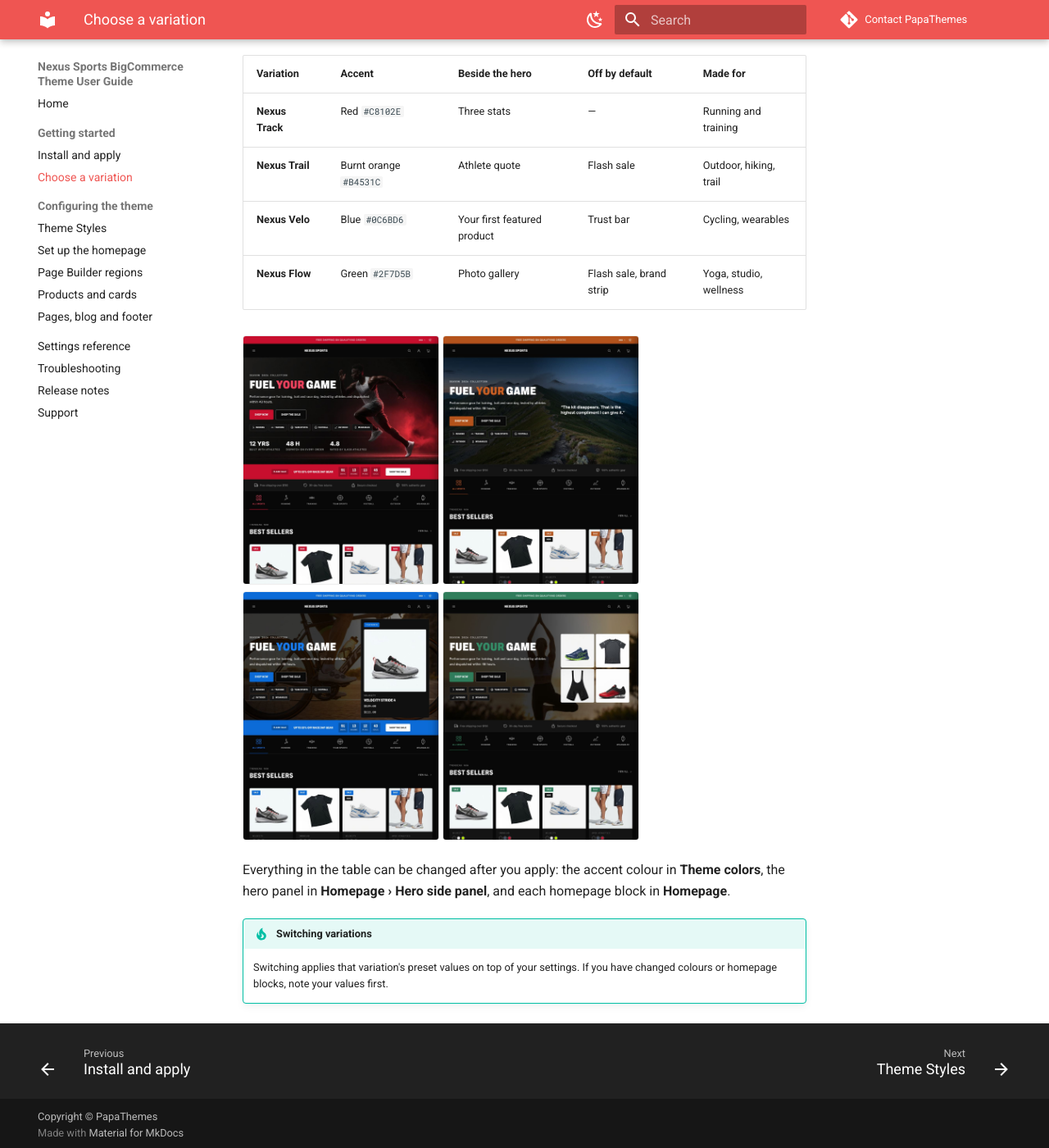
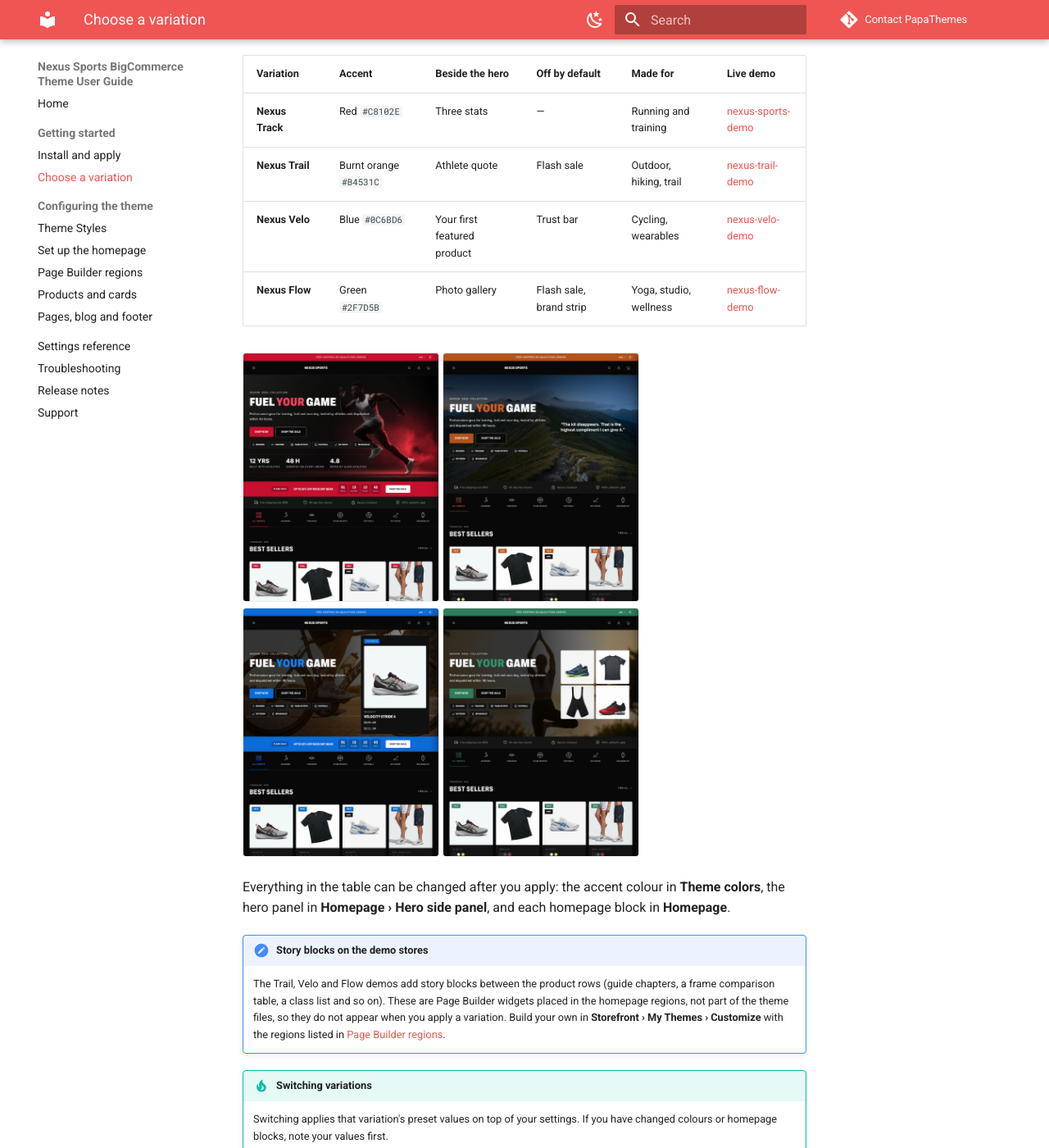
Before and after one commit to tvlgiao/bc-nexus-docs, an MkDocs documentation site: the page built from docs/usage/choose-variation.md, in a window 1280 px wide and 1400 px high, scrolled down 205 px. Shown: the whole window at 82% size. Built offline with MkDocs 1.6.1 and Material for MkDocs 9.7.7, drawn with Linux system fonts in a browser that asks for light colours.

Commit message:
docs(variations): live demo per variation; demo story blocks are Page Builder widgets

```diff
--- a/docs/usage/choose-variation.md
+++ b/docs/usage/choose-variation.md
@@ -4,12 +4,12 @@ A variation is a preset: the same templates with different colours and homepage
 choices. You pick one when you apply the theme, and you can switch at any time in
 **Theme Styles › Styles** without losing content.
 
-| Variation | Accent | Beside the hero | Off by default | Made for |
-|---|---|---|---|---|
-| **Nexus Track** | Red `#C8102E` | Three stats | — | Running and training |
-| **Nexus Trail** | Burnt orange `#B4531C` | Athlete quote | Flash sale | Outdoor, hiking, trail |
-| **Nexus Velo** | Blue `#0C6BD6` | Your first featured product | Trust bar | Cycling, wearables |
-| **Nexus Flow** | Green `#2F7D5B` | Photo gallery | Flash sale, brand strip | Yoga, studio, wellness |
+| Variation | Accent | Beside the hero | Off by default | Made for | Live demo |
+|---|---|---|---|---|---|
+| **Nexus Track** | Red `#C8102E` | Three stats | — | Running and training | [nexus-sports-demo](https://nexus-sports-demo.mybigcommerce.com) |
+| **Nexus Trail** | Burnt orange `#B4531C` | Athlete quote | Flash sale | Outdoor, hiking, trail | [nexus-trail-demo](https://nexus-trail-demo.mybigcommerce.com) |
+| **Nexus Velo** | Blue `#0C6BD6` | Your first featured product | Trust bar | Cycling, wearables | [nexus-velo-demo](https://nexus-velo-demo.mybigcommerce.com) |
+| **Nexus Flow** | Green `#2F7D5B` | Photo gallery | Flash sale, brand strip | Yoga, studio, wellness | [nexus-flow-demo](https://nexus-flow-demo.mybigcommerce.com) |
 
 <div class="grid" markdown>
 
@@ -24,6 +24,14 @@ Everything in the table can be changed after you apply: the accent colour in
 **Theme colors**, the hero panel in **Homepage › Hero side panel**, and each
 homepage block in **Homepage**.
 
+!!! note "Story blocks on the demo stores"
+    The Trail, Velo and Flow demos add story blocks between the product rows
+    (guide chapters, a frame comparison table, a class list and so on). These are
+    Page Builder widgets placed in the homepage regions, not part of the theme
+    files, so they do not appear when you apply a variation. Build your own in
+    **Storefront › My Themes › Customize** with the regions listed in
+    [Page Builder regions](page-builder.md).
+
 !!! tip "Switching variations"
     Switching applies that variation's preset values on top of your settings. If
     you have changed colours or homepage blocks, note your values first.
```
